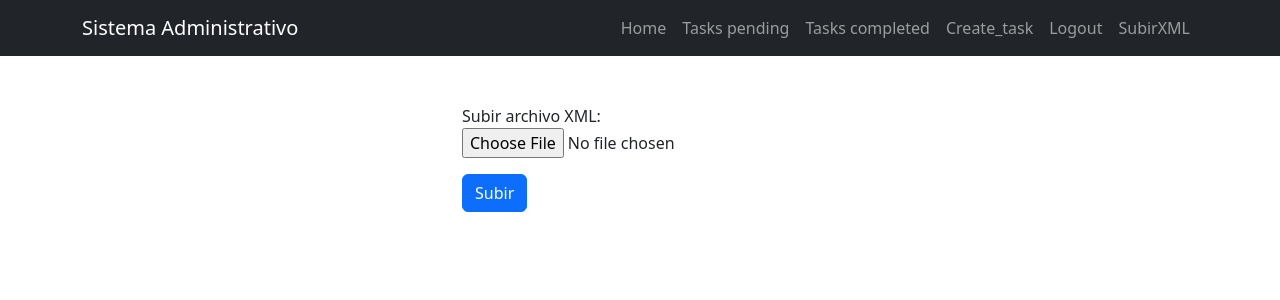
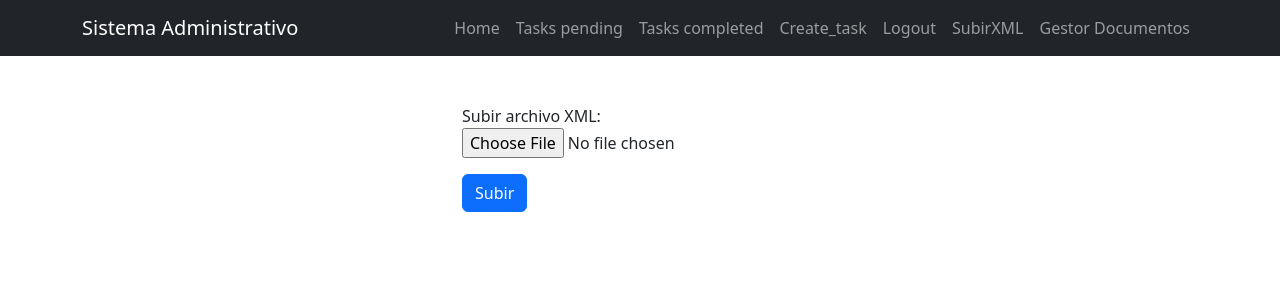
Before and after one commit to victornetroski/SistemaAdmin, a Django app: page /gestor_xml/upload_xml/ in a window 1280 px wide. Shown: the top 300 px of the page. Run offline with Django 5.2, Linux system fonts and the light colour scheme; the visitor is signed in with stand-in values (Sample User, id 1); parts of the project's set-up code (start-up, migrations or seed data) failed here and were passed over.

Commit message:
Corregido menú y URLs de gestor_documentos

```diff
--- a/djangocrud/urls.py
+++ b/djangocrud/urls.py
@@ -27,4 +27,5 @@ urlpatterns = [
     path('logout/', task_views.signout, name='logout'),  # Cerrar sesión
     path('tasks/', include('tasks.urls')),  # Incluye las rutas de `tasks`
     path('gestor_xml/', include('gestor_xml.urls')),  # Incluye las rutas de `gestor_xml`
+    path('gestor_documentos/', include('gestor_documentos.urls')),  # Incluye las rutas de `gestor_documentos`
 ]
--- a/templates/base.html
+++ b/templates/base.html
@@ -44,6 +44,9 @@
                 <li class="nav-item">
                     <a href="/gestor_xml/" class="nav-link">SubirXML</a>
                 </li>
+                <li class="nav-item">
+                    <a href="{% url 'gestor_documentos' %}" class="nav-link">Gestor Documentos</a>
+                </li>
                 {% else %}
                 <li class="nav-item">
                     <a href="/signup/" class="nav-link">Signup</a>
```
